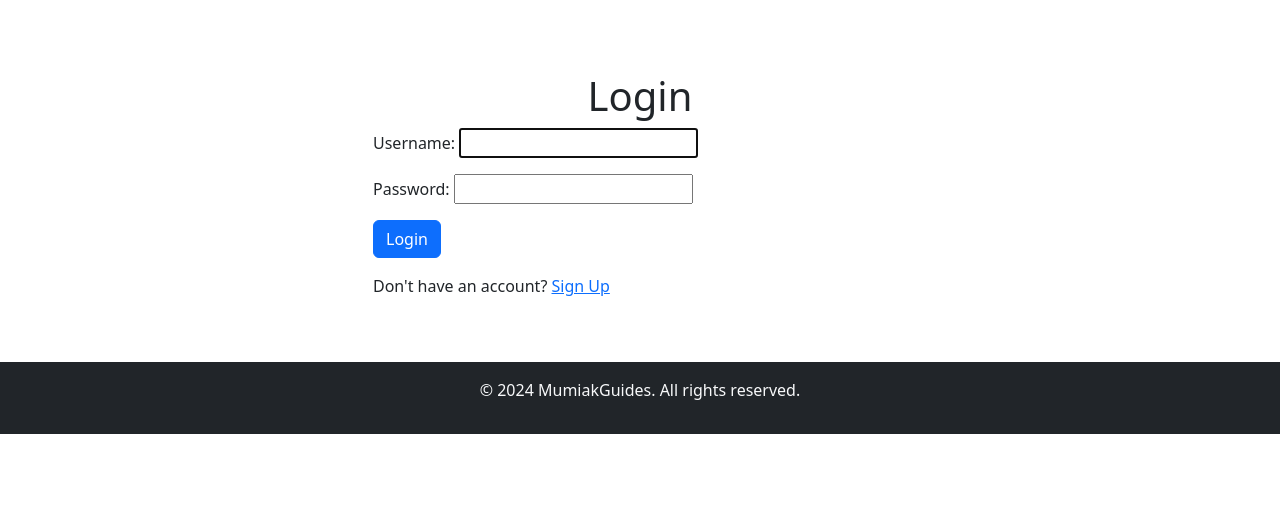
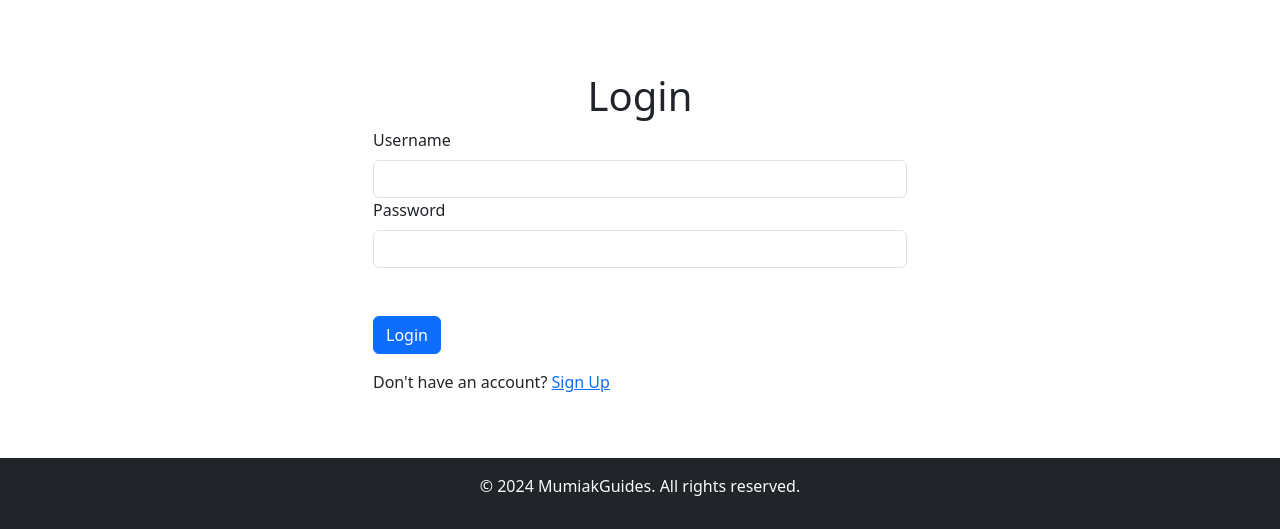
Before and after one commit to mumiak-mitch/alx-low_level_programming, a Django app: page /users/login/ in a window 1280 px wide. Shown: the part 56-585 px from the top of the page. Run offline with Django 5.2, Linux system fonts and the light colour scheme.

Commit message:
Login page styling

```diff
--- a/users/templates/registration/login.html
+++ b/users/templates/registration/login.html
@@ -12,7 +12,12 @@
             <form action="" method="post">
                 {% csrf_token %}
 
-                {{ form.as_p }}
+                <label class="form-label">Username</label>
+                <input type="text" class="form-control" name="username">
+
+                <label class="form-label">Password</label>
+                <input type="password" class="form-control" name="password">
+                <br><br>
 
                 <button type="submit" class="btn btn-primary">Login</button>
             </form>
```
Also changed, not shown: README.md, db.sqlite3.
